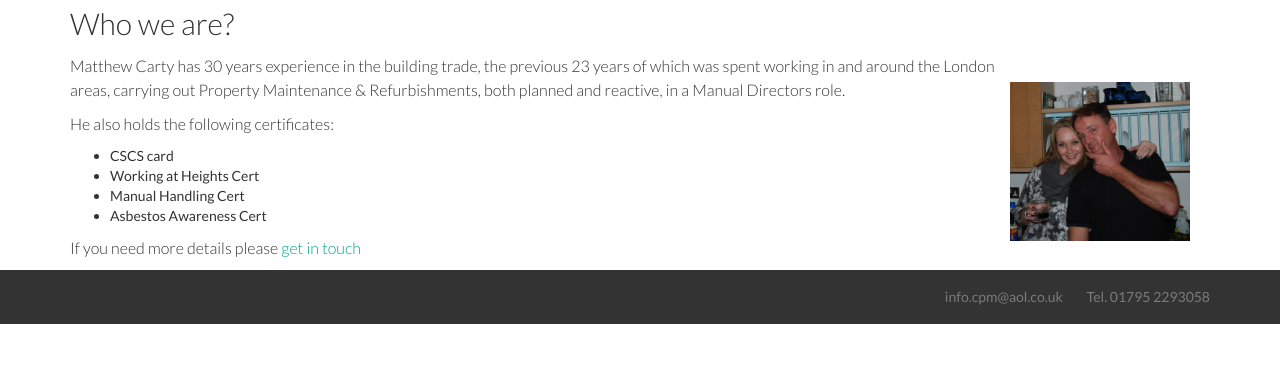
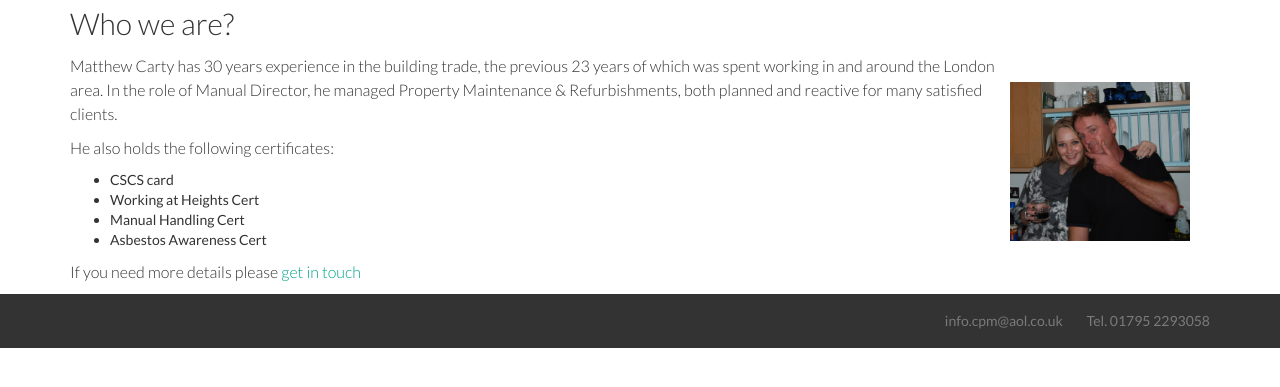
Before and after one commit to cartypropertymaintenance/cartypropertymaintenance.co.uk, a Jekyll site: the page built from about/index.md, in a window 1280 px wide, cut to the strip 102-489 px from the top of the page. Built offline with Jekyll 4.4.1, drawn with Linux system fonts in a browser that asks for light colours; nearby versions of some CDN libraries.

Commit message:
* Minor rewording

```diff
--- a/about/index.md
+++ b/about/index.md
@@ -6,7 +6,7 @@ label: about
 
 <div class='inline-image'><img src='/images/matthew_carty.jpg' title="Matthew Carty" /></div>
 
-Matthew Carty has 30 years experience in the building trade, the previous 23 years of which was spent working in and around the London areas, carrying out Property Maintenance & Refurbishments, both planned and reactive, in a Manual Directors role.
+Matthew Carty has 30 years experience in the building trade, the previous 23 years of which was spent working in and around the London area. In the role of Manual Director, he managed Property Maintenance & Refurbishments, both planned and reactive for many satisfied clients.
 
 He also holds the following certificates:
 
```
